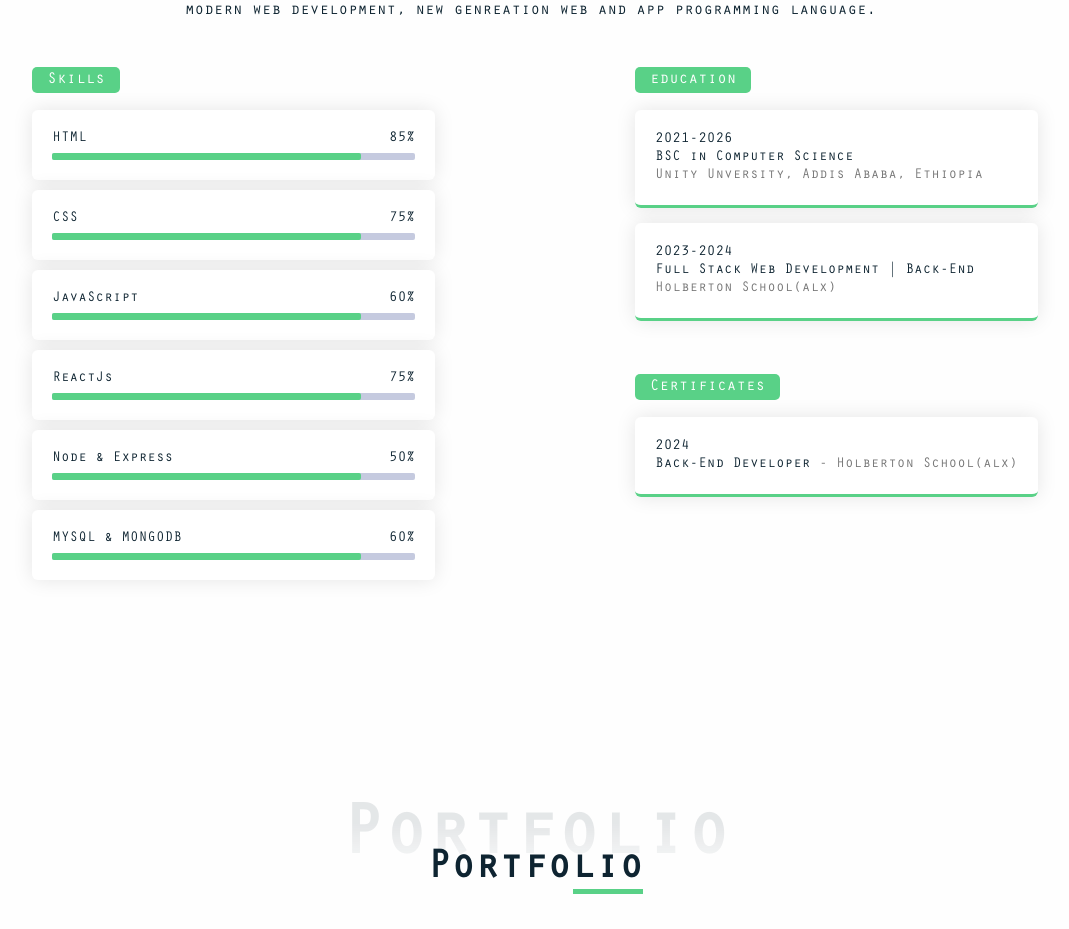
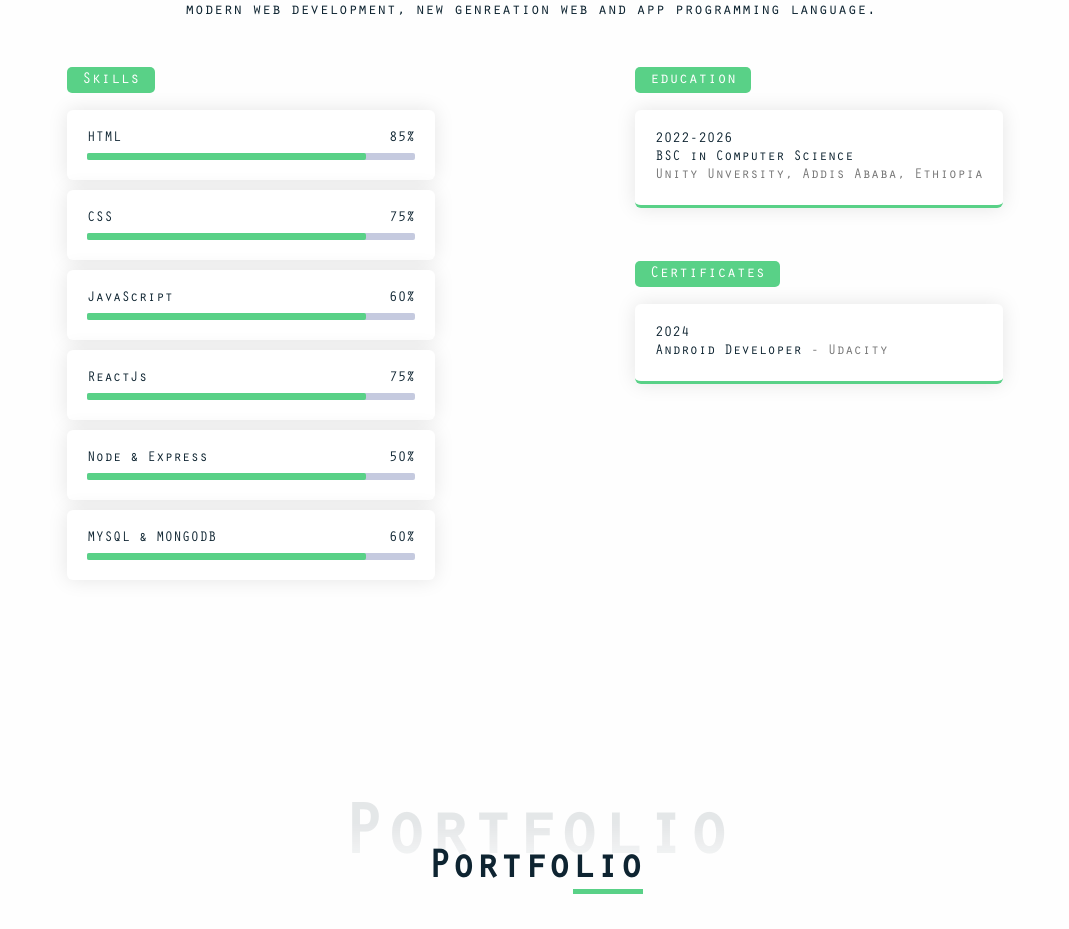
Before and after one commit to Bereket-Eshete/My-Portfolio, a React (Vite) app: page / in a window 1280 px wide. Shown: the part 1900-2829 px from the top of the page, without its empty margins (105-1174 px from the left). Built offline with nearby package versions, Linux system fonts and the light colour scheme.

Commit message:
small modification on 2 componets

```diff
--- a/src/Components/Portfolio.jsx
+++ b/src/Components/Portfolio.jsx
@@ -3,18 +3,18 @@ import React, { useState } from "react";
 const projects = [
   {
     id: 1,
-    category: "Web Design",
-    title: "AirBnB Clone",
+    category: "Front-end Design",
+    title: "ABC Book Store",
     img: "image/hbhb-4.png",
     detailsImg: "image/hbhb.png",
     description:
-      "AirBnB clone is one of the portfolio projects of ALX. It features a backend with Python console, Flask API, JSON, MySQL, and Flask framework.",
-    link: "https://github.com/mckienzie7/AirBnB_clone_v4",
+      "ABC (American Book Center) book store clone is one of the portfolio projects of ALX. It features a backend with Python console, Flask API, JSON, MySQL, and Flask framework.",
+    link: "",
   },
   {
     id: 2,
     category: "Event Addis",
-    title: "Event Management Web App",
+    title: "Real State Web App",
     img: "image/evtemplate.png",
     video: "https://www.youtube.com/embed/Uie77sbwWzE",
     description:
--- a/src/Components/Skill.jsx
+++ b/src/Components/Skill.jsx
@@ -57,18 +57,11 @@ const Skill = () => {
             </h4>
             <ul class="edu-list">
               <li class="item">
-                <span class="year">2021-2026</span>
+                <span class="year">2022-2026</span>
                 <p>
                   <span>BSC in Computer Science</span>
                 </p>
                 <p>Unity Unversity, Addis Ababa, Ethiopia</p>
-              </li>
-              <li class="item">
-                <span class="year">2023-2024</span>
-                <p>
-                  <span>Full Stack Web Development | Back-End</span>
-                </p>
-                <p>Holberton School(alx)</p>
               </li>
             </ul>
             <br />
@@ -82,7 +75,7 @@ const Skill = () => {
                 <li class="item">
                   <span class="year">2024</span>
                   <p>
-                    <span>Back-End Developer</span> - Holberton School(alx)
+                    <span>Android Developer</span> - Udacity
                   </p>
                 </li>
               </ul>
```
